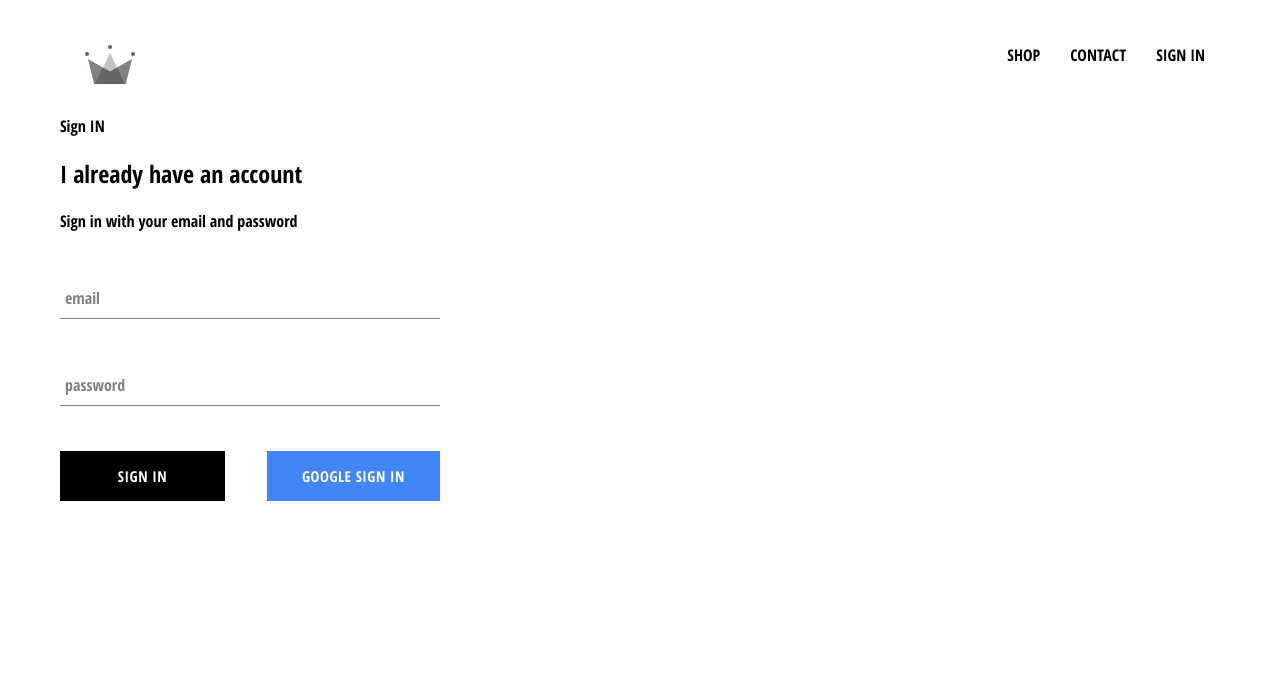
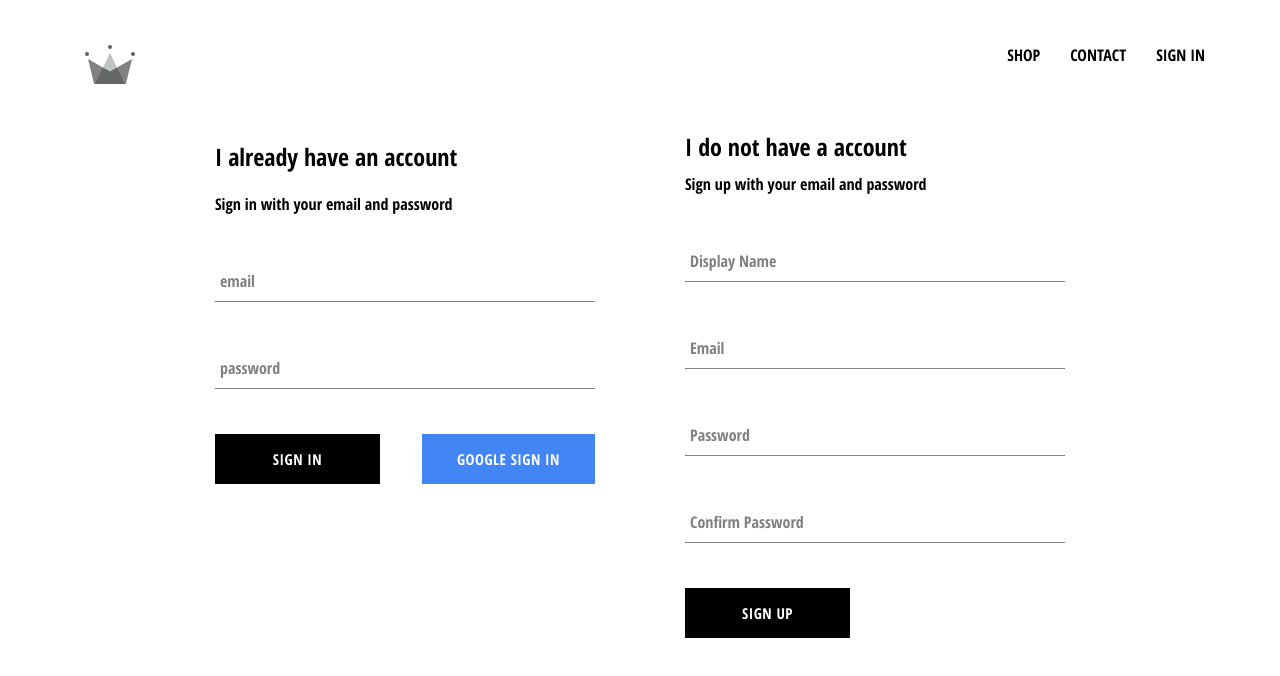
Before and after one commit to Adebayo123/crwn-clothing, a React (Create React App) app: page /signin in a window 1280 px wide. Shown: the top 676 px of the page. Built offline with nearby package versions, Linux system fonts and the light colour scheme; no server answers.

Commit message:
the ability to store authenticate users implemented

```diff
--- a/src/App.js
+++ b/src/App.js
@@ -5,7 +5,7 @@
 import './App.css';
 import Header from './components/header/header.component';
 import SignInAndSignUpPage from './pages/sign-in-and-sign-up/sign-in-and-sign-up.compoent';
-import { auth } from './firebase/firebase.utils';
+import { auth, creatUserProfileDocument } from './firebase/firebase.utils';
 
 class App extends React.Component {
   constructor() {
@@ -16,8 +16,22 @@
   }
   unsubscribeFromAuth = null;
   componentDidMount() {
-    this.unsubscribeFromAuth = auth.onAuthStateChanged((user) => {
-      this.setState({ currentUser: user });
+    this.unsubscribeFromAuth = auth.onAuthStateChanged(async (userAuth) => {
+      if (userAuth) {
+        const userRef = await creatUserProfileDocument(userAuth);
+        userRef.onSnapshot((snapShot) => {
+          this.setState(
+            {
+              currentUser: {
+                id: snapShot.id,
+                ...snapShot.data(),
+              },
+            },
+            () => console.log(this.state)
+          );
+        });
+      }
+      this.setState({ currentUser: userAuth });
     });
   }
   componentWillUnmount() {
--- a/src/components/collection-item/collection-item.component.jsx
+++ b/src/components/collection-item/collection-item.component.jsx
@@ -1,4 +1,3 @@
-import { Component } from 'react';
 import './collection-item.styles.scss';
 
 const CollectionItem = ({ id, name, price, imageUrl }) => (
--- a/src/components/custom-button/custom-button.component.jsx
+++ b/src/components/custom-button/custom-button.component.jsx
@@ -1,4 +1,3 @@
-import { Component } from 'react';
 import './custom-button.styles.scss';
 
 const CustomButton = ({ children, isGoogleSignIn, ...otherProps }) => (
--- a/src/components/form-input/form-input.component.jsx
+++ b/src/components/form-input/form-input.component.jsx
@@ -1,4 +1,3 @@
-import { Component } from 'react';
 import './form-input.styles.scss';
 
 const FormInput = ({ handleChange, label, ...otherProps }) => (
--- a/src/components/header/header.component.jsx
+++ b/src/components/header/header.component.jsx
@@ -1,4 +1,3 @@
-import { Component } from 'react';
 import { Link } from 'react-router-dom';
 import { auth } from '../../firebase/firebase.utils';
 import { ReactComponent as Logo } from '../../assets/crown.svg';
--- /dev/null
+++ b/src/components/sign-up/sign-up.component.jsx
@@ -0,0 +1,88 @@
+import { Component } from 'react';
+import FormInput from '../form-input/form-input.component';
+import CustomButton from '../custom-button/custom-button.component';
+import { auth, creatUserProfileDocument } from '../../firebase/firebase.utils';
+import './sign-up.styles.scss';
+
+class SignUp extends Component {
+  constructor() {
+    super();
+    this.state = {
+      displayName: '',
+      email: '',
+      password: '',
+      confirmPassword: '',
+    };
+  }
+  handleSubmit = async (e) => {
+    e.preventDefault();
+    const { displayName, email, password, confirmPassword } = this.state;
+    if (password !== confirmPassword) {
+      alert('passwo;rd do not match');
+      return;
+    }
+    try {
+      const { user } = await auth.createUserWithEmailAndPassword(
+        email,
+        password
+      );
+      await creatUserProfileDocument(user, { displayName });
+      this.setState({
+        displayName: '',
+        email: '',
+        password: '',
+        confirmPassword: '',
+      });
+    } catch (error) {
+      console.error(error);
+    }
+  };
+  handleChange = (event) => {
+    const { name, value } = event.target;
+    this.setState({ [name]: value });
+  };
+  render() {
+    const { displayName, email, password, confirmPassword } = this.state;
+    return (
+      <div className='sign-up'>
+        <h2 className='title'>I do not have a account</h2>
+        <span>Sign up with your email and password</span>
+
+        <form onSubmit={this.handleSubmit} className='sign-up-form'>
+          <FormInput
+            type='text'
+            name='displayName'
+            value={displayName}
+            onChange={this.handleChange}
+            label='Display Name'
+          />
+
+          <FormInput
+            type='email'
+            name='email'
+            value={email}
+            onChange={this.handleChange}
+            label='Email'
+          />
+          <FormInput
+            type='password'
+            name='password'
+            value={password}
+            onChange={this.handleChange}
+            label='Password'
+          />
+          <FormInput
+            type='password'
+            name='confirmPassword'
+            value={confirmPassword}
+            onChange={this.handleChange}
+            label='Confirm Password'
+          />
+          <CustomButton type='submit'>Sign Up</CustomButton>
+        </form>
+      </div>
+    );
+  }
+}
+
+export default SignUp;
--- /dev/null
+++ b/src/components/sign-up/sign-up.styles.scss
@@ -0,0 +1,9 @@
+.sign-up {
+  display: flex;
+  flex-direction: column;
+  width: 380px;
+
+  .title {
+    margin: 10px 0;
+  }
+}
--- a/src/firebase/firebase.utils.js
+++ b/src/firebase/firebase.utils.js
@@ -11,9 +11,26 @@
   measurementId: 'G-60XJS86BBG',
 };
 
+export const creatUserProfileDocument = async (userAuth, additionalData) => {
+  if (!userAuth) return;
+  const userRef = firestore.doc(`users/${userAuth.uid}`);
+  const snapShot = await userRef.get();
+  if (!snapShot.exists) {
+    const { displayName, email } = userAuth;
+    const createdAt = new Date();
+    try {
+      await userRef.set({ displayName, email, createdAt, ...additionalData });
+    } catch (error) {
+      console.log('error creating user', error.message);
+    }
+  }
+  return userRef;
+};
+
 firebase.initializeApp(config);
 
 export const auth = firebase.auth();
+
 export const firestore = firebase.firestore();
 
 const provider = new firebase.auth.GoogleAuthProvider();
--- a/src/pages/sign-in-and-sign-up/sign-in-and-sign-up.compoent.jsx
+++ b/src/pages/sign-in-and-sign-up/sign-in-and-sign-up.compoent.jsx
@@ -1,11 +1,11 @@
-import { Component } from 'react';
 import SignIn from '../../components/sign-in/sign-in.component';
+import SignUp from '../../components/sign-up/sign-up.component';
 import './sign-in-and-sign-up.styles.scss';
 
 const SignInAndSignUpPage = () => (
   <div className='sign-in-and-sign-up'>
-    Sign IN
     <SignIn />
+    <SignUp />
   </div>
 );
 
--- a/src/pages/sign-in-and-sign-up/sign-in-and-sign-up.styles.scss
+++ b/src/pages/sign-in-and-sign-up/sign-in-and-sign-up.styles.scss
@@ -0,0 +1,6 @@
+.sign-in-and-sign-up {
+  width: 850px;
+  display: flex;
+  justify-content: space-between;
+  margin: 30px auto;
+}
--- /dev/null
+++ b/src/test.js
@@ -0,0 +1,6 @@
+import firebase from 'firebase/compat/app';
+import 'firebase/compat/auth';
+import 'firebase/compat/firestore';
+
+const firestore = firebase.firestore();
+firestore.collection('users').doc('oP5HuZMAXAzwGwEkyVah');
```
